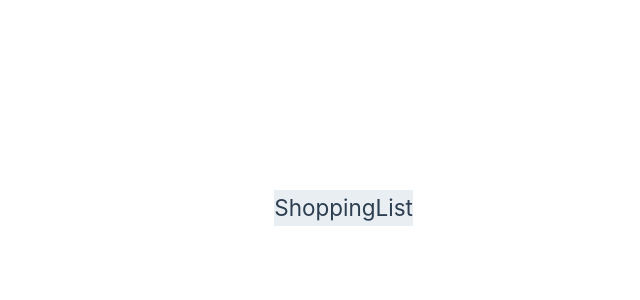
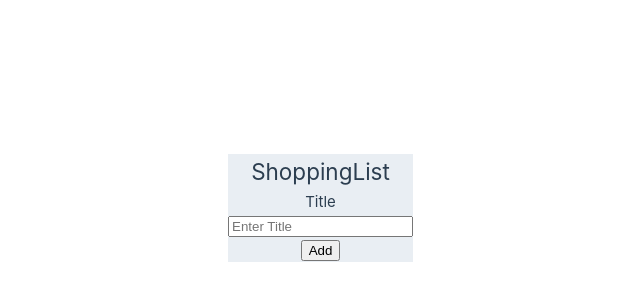
Before and after one commit to wubin28/shopping-list, a Vue app in the folder front-end/: page / in a window 1280 px wide. Shown: the part 192-492 px from the top of the page, without its empty margins (227-867 px from the left). Built offline with nearby package versions, Linux system fonts and the light colour scheme.

Commit message:
feat: add a form with a title input field and an add button in the shopping list page

```diff
--- /dev/null
+++ b/front-end/src/components/ShoppingItemForm.vue
@@ -0,0 +1,23 @@
+<script setup lang="ts">
+import { ref } from 'vue'
+import { ElForm, ElFormItem, ElInput, ElButton } from 'element-plus'
+
+const formInput = ref({ title: '', purchased: false })
+
+const onSubmit = () => {
+  console.log('ShoppingItem', formInput.value)
+}
+</script>
+
+<template>
+  <el-form @submit.prevent :inline="true" :model="formInput" class="shopping-item-form-input">
+    <el-form-item label="Title" prop="title">
+      <el-input v-model="formInput.title" placeholder="Enter Title"></el-input>
+    </el-form-item>
+    <el-form-item>
+      <el-button type="primary" @click="onSubmit()">Add</el-button>
+    </el-form-item>
+  </el-form>
+</template>
+
+<style scoped></style>
--- a/front-end/src/components/ShoppingList.vue
+++ b/front-end/src/components/ShoppingList.vue
@@ -1,7 +1,10 @@
-<script setup lang="ts"></script>
+<script setup lang="ts">
+import ShoppingItemForm from '@/components/ShoppingItemForm.vue'
+</script>
 
 <template>
   <h1>ShoppingList</h1>
+  <shopping-item-form></shopping-item-form>
 </template>
 
 <style scoped></style>
```
